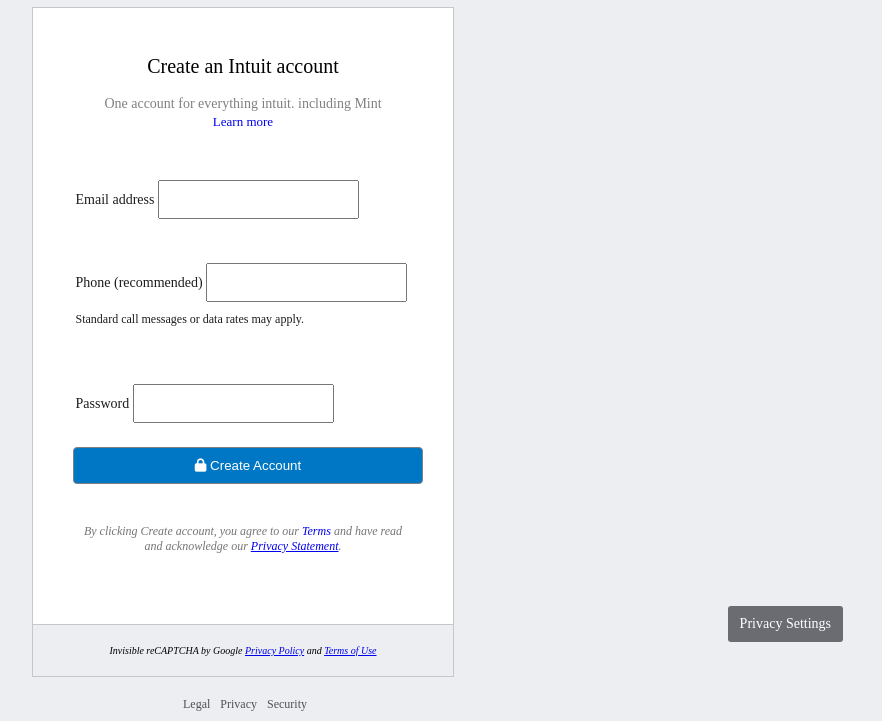
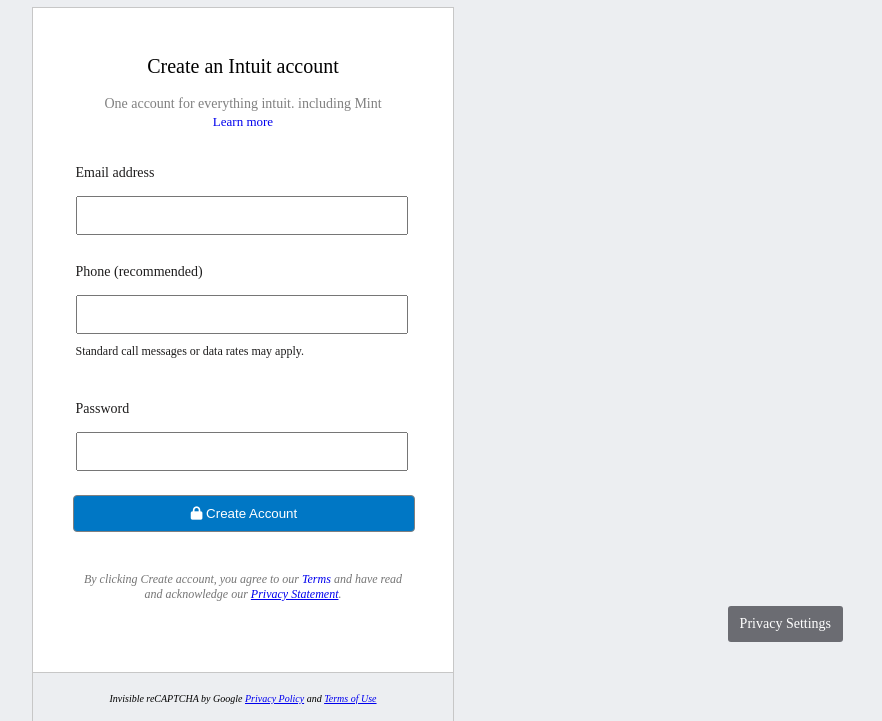
Before and after one commit to Bluette1/SignupForm, a plain HTML site: page index.html in a window 1280 px wide. Shown: the part 158-879 px from the top of the page, without its empty margins (397-1279 px from the left). Drawn offline with Linux system fonts and the light colour scheme.

Commit message:
Fixing stickler

```diff
--- a/style.css
+++ b/style.css
@@ -44,7 +44,7 @@
       color: white;
       cursor: pointer;
       margin-left: 1.5rem;
-      padding:  10px 20px;
+      padding:  10px 18px;
   }
   .sigin-column{
       color: #505050;
@@ -138,9 +138,9 @@
 }
 .form-sub-header {
   color: grey;
+  font-size: 14px;
+	font-weight: 400;
   margin: 2px;
-	font-size: 14px;
-	font-weight: 400;
 	text-align: center;
 }
 .form-link{
@@ -152,11 +152,16 @@
 
 fieldset {
     border: none;
+    display: flex;
+    flex-direction: column;
   }
   .form-input {
     margin: 15px 0;
-    max-width: 92%;
+
     padding: 10px;
+  }
+  input.form-input{
+    width: 92%;
   }
   .form-label {
     color: #1e1d1d;
@@ -171,6 +176,7 @@
 
   .create-login {
     margin-left: 10px;
+    max-width: 95%;
   }
 
   /* styling privacy terms */
```
